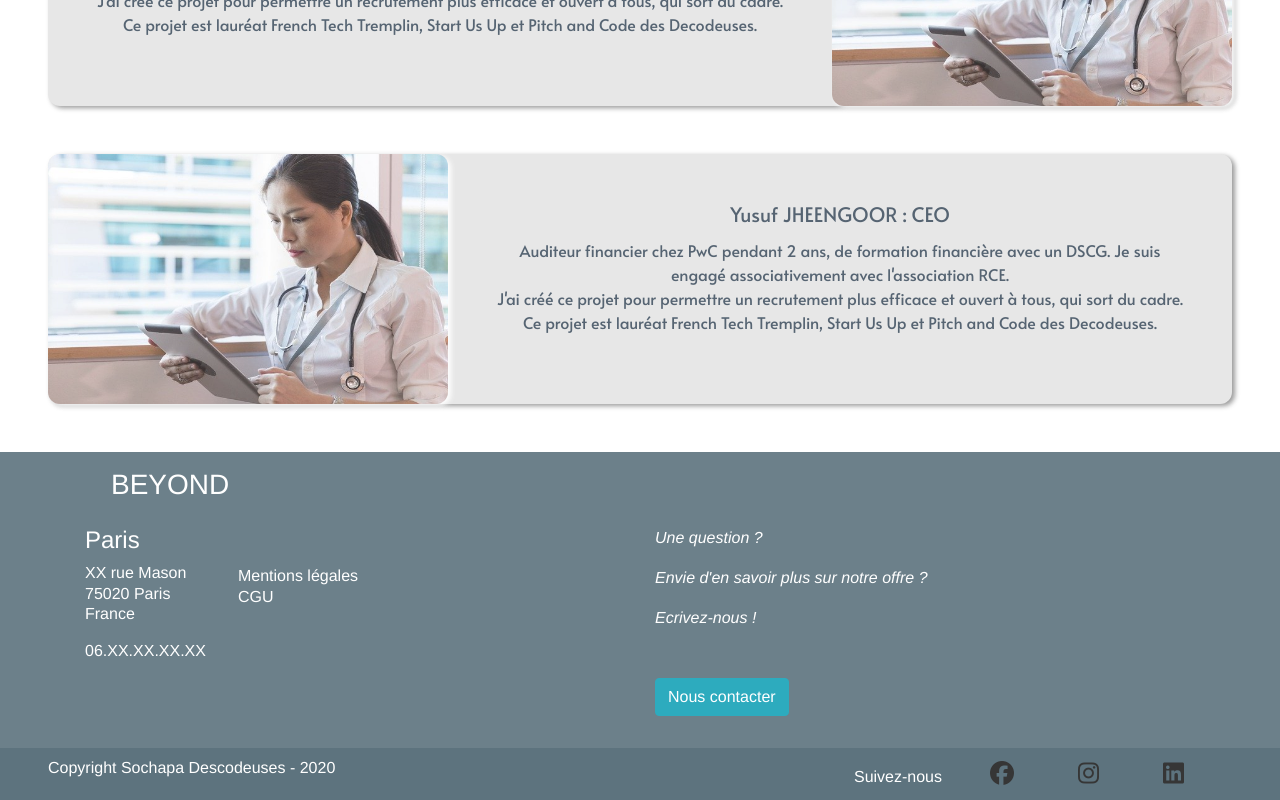
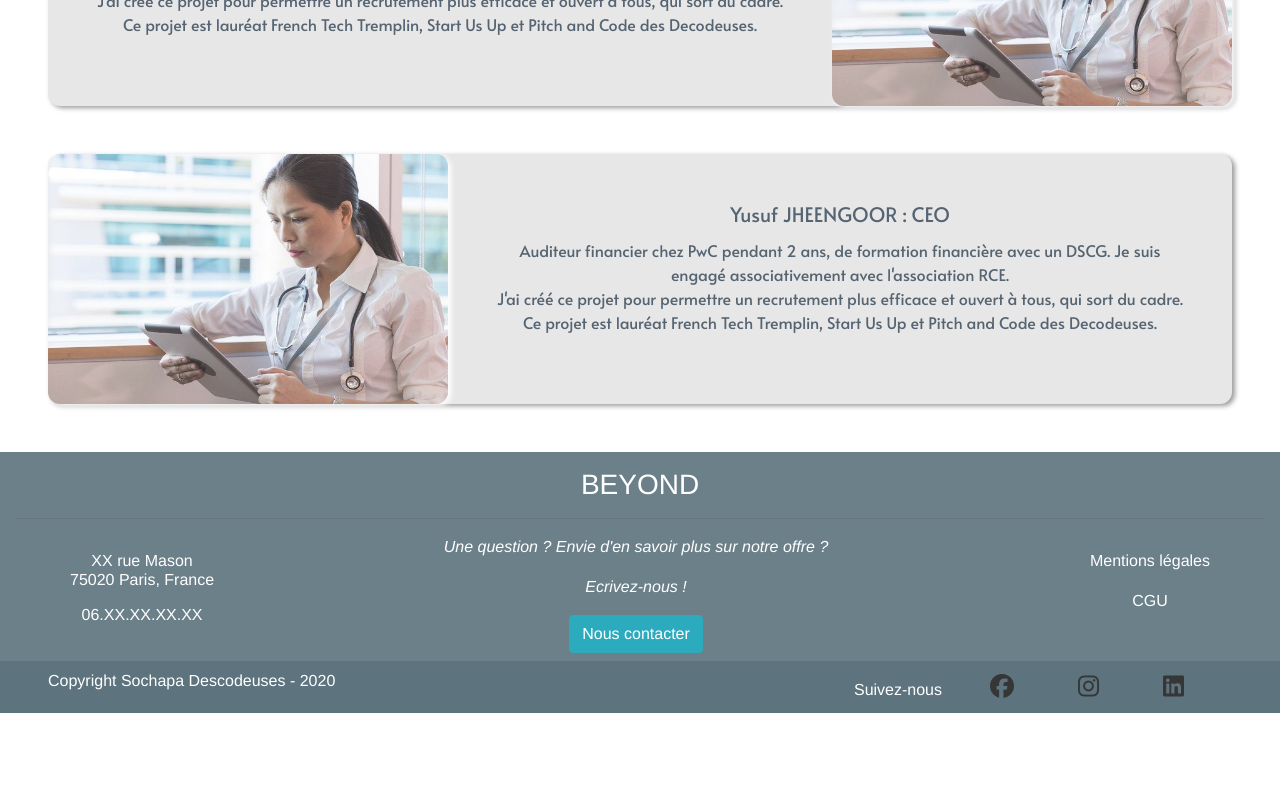
Before and after one commit to chmullerweb/beyond, a Vue app in the folder beyond_rh/: page /aboutUs in a window 1280 px wide. Shown: the part 2222-3022 px from the top of the page. After the commit the page ends 2935 px from the top, so only its background shows below. Built offline with nearby package versions, Linux system fonts and the light colour scheme; what @braid/vue-formulate would draw is missing.

Commit message:
ok footer css

```diff
--- a/beyond_rh/src/layout/Footer.vue
+++ b/beyond_rh/src/layout/Footer.vue
@@ -3,34 +3,35 @@
     <FormContact :closeForm="showForm" v-show="show" />
     <div class="container-fluid footer">
       <h3>BEYOND</h3>
+      <hr>
       <div class="container">
         <div class="row">
-          <div class="col flex flex-vert">
+
             <div class="adresse">
-              <h4>Paris</h4>
               <p>XX rue Mason</p>
-              <p>75020 Paris</p>
-              <p>France</p>
+              <p>75020 Paris, France</p>
               <p class="phone">06.XX.XX.XX.XX</p>
             </div>
-            <div class="legacy">
-              <router-link to="/mentions">
-                <p>Mentions légales</p>
-              </router-link>
-              <router-link to="/cgu">
-                <p>CGU</p>
-              </router-link>
-            </div>
-          </div>
+
           <div class="col italic">
-            <p>Une question ?</p>
-            <p>Envie d'en savoir plus sur notre offre ?</p>
+            <p>Une question ? Envie d'en savoir plus sur notre offre ?</p>
             <p>Ecrivez-nous !</p>
             <Bouton btn btnInfo :displayForm="showForm">Nous contacter</Bouton>
           </div>
+
+          <div class="legacy">
+            <router-link to="/mentions">
+              <p>Mentions légales</p>
+            </router-link>
+            <router-link to="/cgu">
+              <p>CGU</p>
+            </router-link>
+          </div>
+
         </div>
       </div>
     </div>
+
     <div class="container-fluid social">
       <div class="row">
         <div class="col copyright">
@@ -86,8 +87,15 @@ export default {
 </script>
 
 <style lang="css" scoped>
-.flex {
+
+.row{
   display: flex;
+  flex-direction: row;
+  justify-content: space-around;
+}
+
+.bouton_principal{
+    padding: 0rem;
 }
 
 .footer {
@@ -95,20 +103,20 @@ export default {
   background-color: #5d737e;
   opacity: 0.9;
   color: white;
-  text-align: left;
 }
 
 h3 {
-  padding: 1rem 6rem;
+  padding-top: 1rem;
+  text-align: center;
 }
 
 .adresse,
 .legacy {
-  line-height: 0.3rem;
+  line-height: 0.2rem;
 }
 
-.adresse h4 {
-  padding-bottom: 0.5rem;
+.adresse{
+  padding-top: 1.5rem;
 }
 
 .adresse .phone {
@@ -116,11 +124,13 @@ h3 {
 }
 
 .legacy {
-  padding: 3rem 0rem 2rem 2rem;
+  padding: 0.9rem 0rem 2rem 2rem;
+  line-height: 1.5;
 }
 
+/* bandeau copyright & réseaux sociaux :  */
+
 .social {
-  /* background-color: #6E7271; */
   background-color: #5d737e;
   color: white;
 }
@@ -160,8 +170,14 @@ h3 {
 }
 
 @media screen and (max-width: 768px) {
-  .flex-vert {
+  /* .flex-vert {
     flex-direction: column;
+  } */
+
+  .row{
+    display: flex;
+    flex-direction: column;
+    /* justify-content: space-around; */
   }
 
   .legacy {
```
